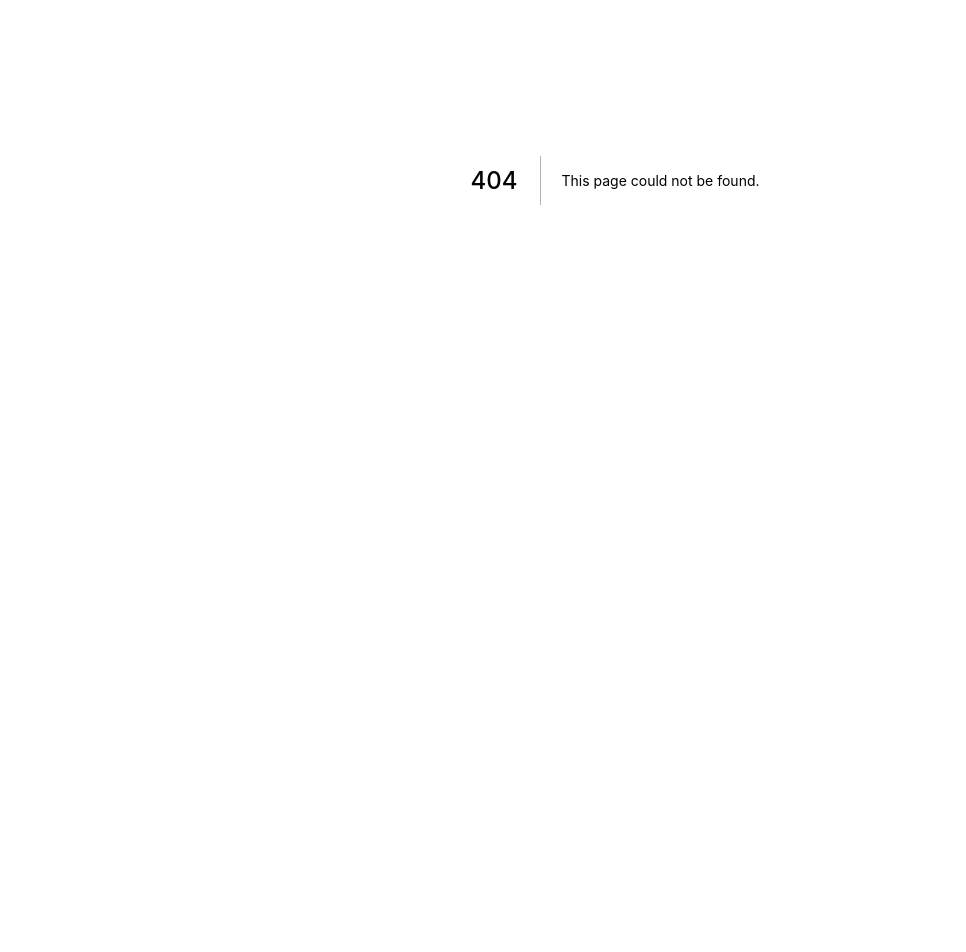
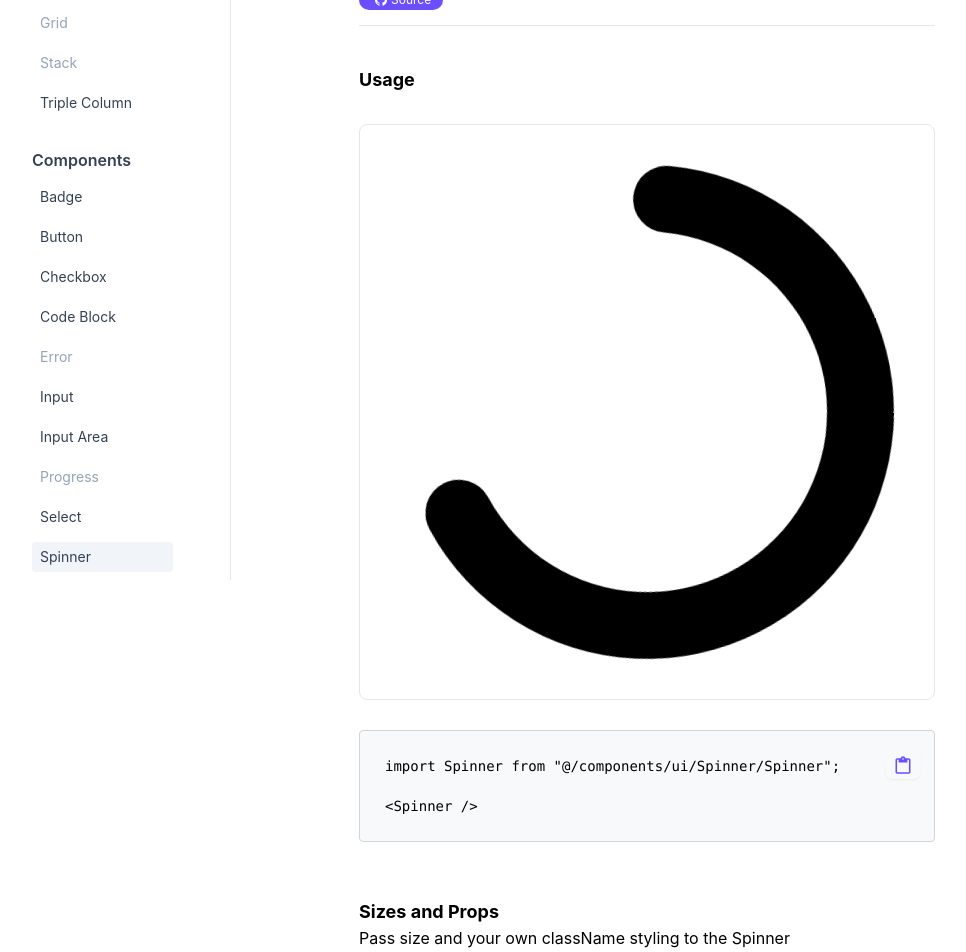
Before and after one commit to elijahnikov/ui, a Next.js app: page /spinner in a window 1280 px wide. Before the commit this address had no page. Shown: the part 220-1172 px from the top of the page, without its empty margins (25-991 px from the left). Before the commit the page ends 800 px from the top, so only its background shows below. Built offline with nearby package versions, Linux system fonts and the light colour scheme; a web font is replaced by a local one.

Commit message:
finalising spinner page

```diff
--- a/src/components/ui/Spinner/Spinner.tsx
+++ b/src/components/ui/Spinner/Spinner.tsx
@@ -9,12 +9,7 @@ const Spinner = React.forwardRef<HTMLSpanElement, SpinnerProps>(
     ({ children, className, size, ...props }, ref) => {
         let sizer = size === "base" ? 6 : size === "sm" ? 4 : 8;
         return (
-            <span
-                className={clxsm(
-                    className,
-                    `absolute block h-${sizer} w-${sizer}`
-                )}
-            >
+            <span className={clxsm(className, `block h-${sizer} w-${sizer}`)}>
                 <svg
                     className="animate-spin"
                     viewBox="0 0 20 20"
--- /dev/null
+++ b/src/maps/component/spinner.ts
@@ -0,0 +1,18 @@
+import { MenuMap } from "./types";
+
+export const spinnerMenuMap: MenuMap[] = [
+    {
+        label: "Usage",
+        href: "#usage",
+    },
+];
+
+export const spinnerCode = {
+    usage: `import Spinner from "@/components/ui/Spinner/Spinner";
+
+<Spinner />`,
+
+    sizesAndProps: `import Spinner from "@/components/ui/Spinner/Spinner";
+
+<Spinner size="sm" className="fill-purple-600" />`,
+};
--- a/src/maps/componentMap.ts
+++ b/src/maps/componentMap.ts
@@ -126,7 +126,7 @@ export const componentMap: ComponentType[] = [
         title: "Spinner",
         value: "spinner",
         href: "/spinner",
-        disabled: true,
+        disabled: false,
         type: "component",
     },
     {
--- /dev/null
+++ b/src/pages/spinner.tsx
@@ -0,0 +1,60 @@
+// React
+import React from "react";
+
+// Components
+import Layout from "@/components/common/Layout/Layout";
+import PageHeader from "@/components/common/PageHeader/PageHeader";
+import ExampleBlock from "@/components/common/ExampleBlock/ExampleBlock";
+import Spinner from "@/components/ui/Spinner/Spinner";
+import CodeBlock from "@/components/ui/CodeBlock/CodeBlock";
+
+// Data
+import { spinnerCode, spinnerMenuMap } from "@/maps/component/spinner";
+import PageStepper from "@/components/common/PageStepper/PageStepper";
+
+interface SpinnerPageProps {}
+
+const SpinnerPage = ({}: SpinnerPageProps) => {
+    return (
+        <Layout title="Spinner - Supercrumble UI" menuMap={spinnerMenuMap}>
+            <div className="mb-[40px]">
+                <PageHeader
+                    title="Spinner"
+                    description="Indicate something loading or an action being performed in the background"
+                    githubLink="/"
+                />
+            </div>
+
+            <div>
+                <a
+                    className="relative h-[20px] invisible top-[-80px]"
+                    id="usage"
+                ></a>
+                <h4 className="mb-[30px]">Usage</h4>
+
+                <ExampleBlock>
+                    <Spinner />
+                </ExampleBlock>
+                <CodeBlock code={spinnerCode.usage} />
+            </div>
+
+            <div className="mt-[50px]">
+                <a
+                    className="relative h-[20px] invisible top-[-80px]"
+                    id="sizes"
+                ></a>
+                <h4>Sizes and Props</h4>
+                <p className="mb-[30px]">
+                    Pass size and your own className styling to the Spinner
+                </p>
+                <ExampleBlock>
+                    <Spinner size="sm" className="fill-purple-600" />
+                </ExampleBlock>
+                <CodeBlock code={spinnerCode.sizesAndProps} />
+            </div>
+            <PageStepper currentPage="spinner" />
+        </Layout>
+    );
+};
+
+export default SpinnerPage;
```
